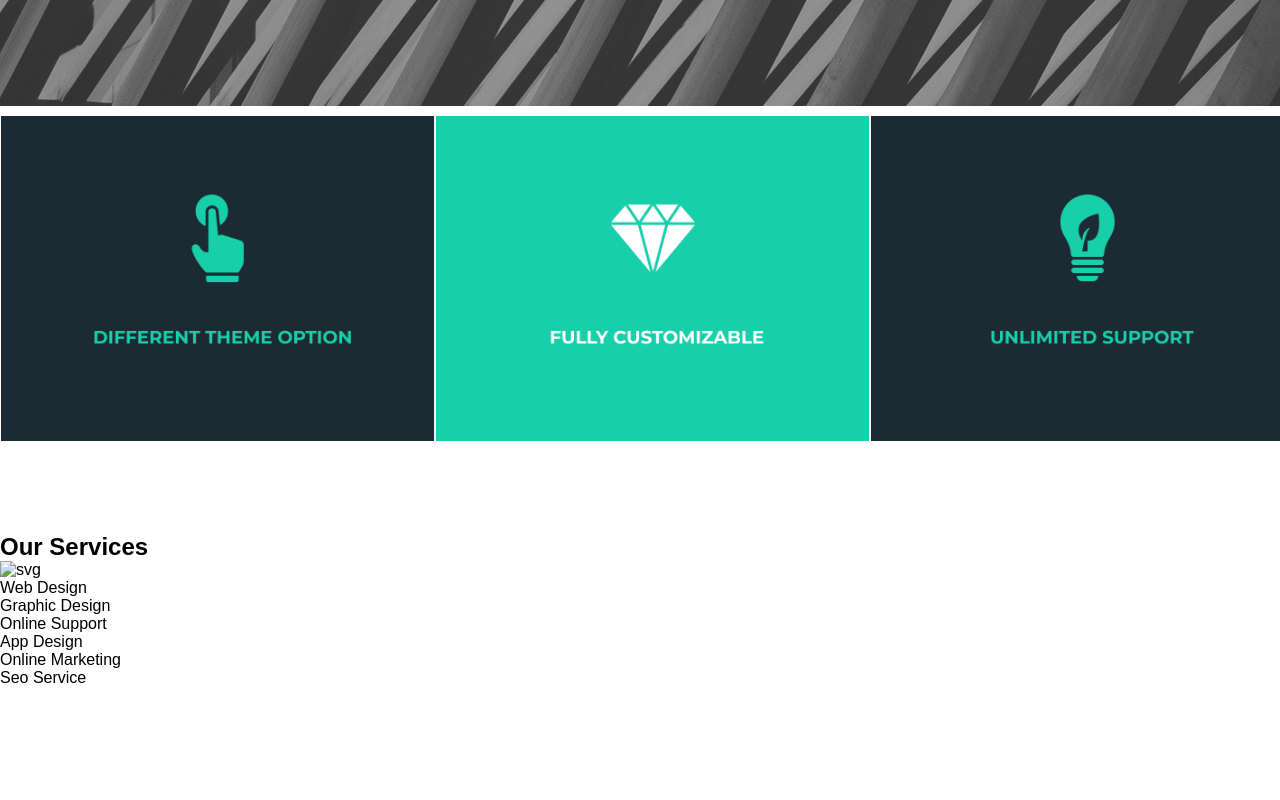
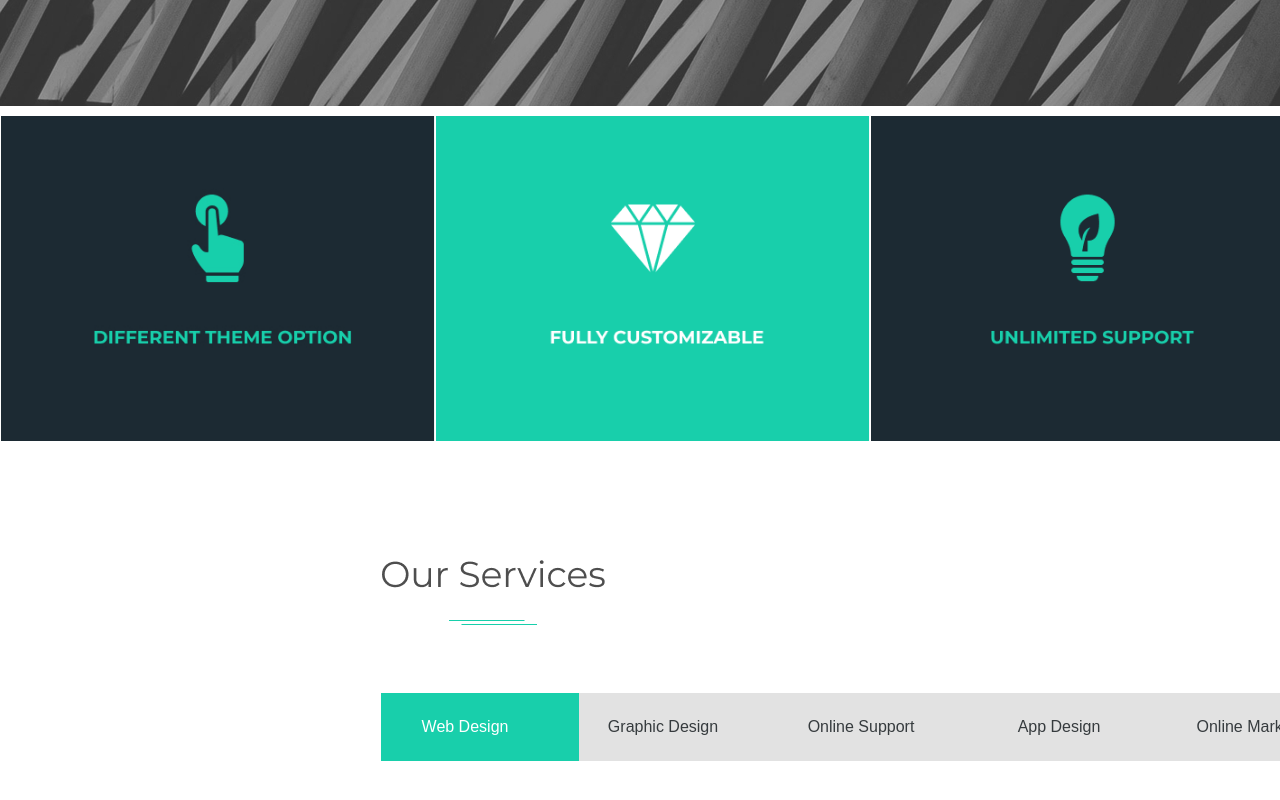
Before and after one commit to nihadishi/ABB, a website: page Exam1 - Tech/index.html in a window 1280 px wide. Shown: the part 906-1706 px from the top of the page. Drawn offline with Linux system fonts and the light colour scheme.

Commit message:
servies update

```diff
--- a/Exam1 - Tech/index.html
+++ b/Exam1 - Tech/index.html
@@ -43,10 +43,10 @@
             <img src="/src/img/4.png" alt="4">
         </section>
         <section class="services">
-            <h2>Our Services</h2>
-            <img src="" alt="svg">
+            <!-- <h2>Our Services</h2> -->
+            <img src="/src/img/Title copy 3.png" alt="svg" width="224px" height="70px">
             <ul>
-                <li>Web Design</li>
+                <li style="background-color: #18CFAB; color: white;">Web Design</li>
                 <li>Graphic Design</li>
                 <li>Online Support</li>
                 <li>App Design</li>
--- a/Exam1 - Tech/src/css/index.css
+++ b/Exam1 - Tech/src/css/index.css
@@ -120,4 +120,34 @@ color: #18CFAB;
 .services{
     width: 100%;
     height: 375px;
+    display: flex;
+    flex-direction: column;
+    margin: 0 381px 0 381px;
+    text-align: center;
+
 }
+.services img{
+    margin-top: 23px;
+    display: flex;
+    align-items: center;
+    justify-content: center;
+}
+.services ul{
+    margin-top: 67px;
+    width: 100%;
+    display: flex;
+    flex-direction: row;
+    background-color: #e2e2e2;
+}
+.services ul li{
+    color: #363b3e;
+    padding-right: 30px;
+    list-style-type: none;
+    height: 68px ;
+    width: 168px;
+    display: flex;
+    text-align: center;
+    justify-content: center;
+    align-items: center;
+
+}
```
Also changed, not shown: Exam1 - Tech/src/img/Title copy 3.png (added).
